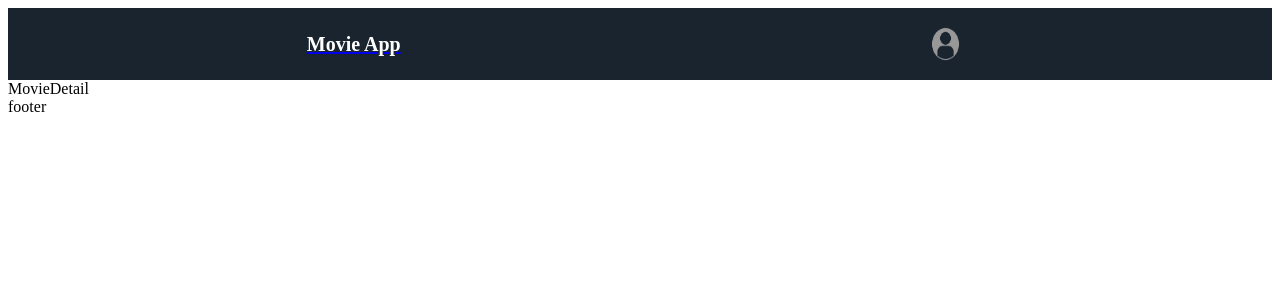
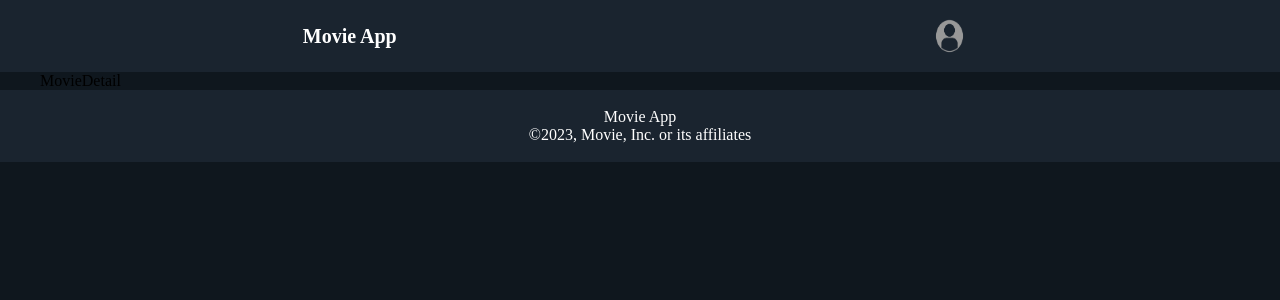
Before and after one commit to developer-abdulali/Movie-Ap, a React (Create React App) app: page /movie/1 in a window 1280 px wide. Shown: the top 300 px of the page. Built offline with nearby package versions, Linux system fonts and the light colour scheme.

Commit message:
adding footer css

```diff
--- a/src/App.js
+++ b/src/App.js
@@ -3,7 +3,7 @@
 import Home from "../src/components/Home/Home";
 import Header from "../src/components/Header/Header";
 import Footer from "../src/components/Footer/Footer";
-import PageNotFound from "../src/components/PageNotFound/PageNotFound"
+import PageNotFound from "../src/components/PageNotFound/PageNotFound";
 import MovieDetail from "../src/components/MovieDetail/MovieDetail";
 import "./App.scss";
 
@@ -12,11 +12,13 @@
     <div className="App">
       <Router>
         <Header></Header>
-        <Routes>
-          <Route path="/" exact Component={Home} />
-          <Route path="/movie/:imdbID" Component={MovieDetail} />
-          <Route Component={PageNotFound} />
-        </Routes>
+        <div className="container">
+          <Routes>
+            <Route path="/" exact Component={Home} />
+            <Route path="/movie/:imdbID" Component={MovieDetail} />
+            <Route Component={PageNotFound} />
+          </Routes>
+        </div>
         <Footer />
       </Router>
     </div>
--- a/src/App.scss
+++ b/src/App.scss
@@ -0,0 +1,17 @@
+@import "../src/common/colors.scss";
+
+*{
+    margin: 0;
+    padding: 0;
+    box-sizing: border-box;
+    // font-family: "Open Sans, sans-serif";
+}
+a{
+    text-decoration: none;
+}
+body{
+    background-color: $primary-color;
+}
+.container{
+    margin: 0 40px;
+}
--- a/src/components/Footer/Footer.js
+++ b/src/components/Footer/Footer.js
@@ -1,8 +1,12 @@
-import React from "react"
+import React from "react";
+import "./Footer.scss";
 
 const Footer = () => {
   return (
-    <div>footer</div>
+    <div className="footer">
+      <div>Movie App</div>
+      <div>©2023, Movie, Inc. or its affiliates</div>
+    </div>
   )
 }
 
--- a/src/components/Footer/Footer.scss
+++ b/src/components/Footer/Footer.scss
@@ -0,0 +1,10 @@
+@import "../../common/colors.scss";
+.footer{
+    background-color: $secondary-color;
+    height: 72px;
+    display: flex;
+    justify-content: center;
+    align-items: center;
+    color: $font-primary;
+    flex-direction: column;
+}
```
